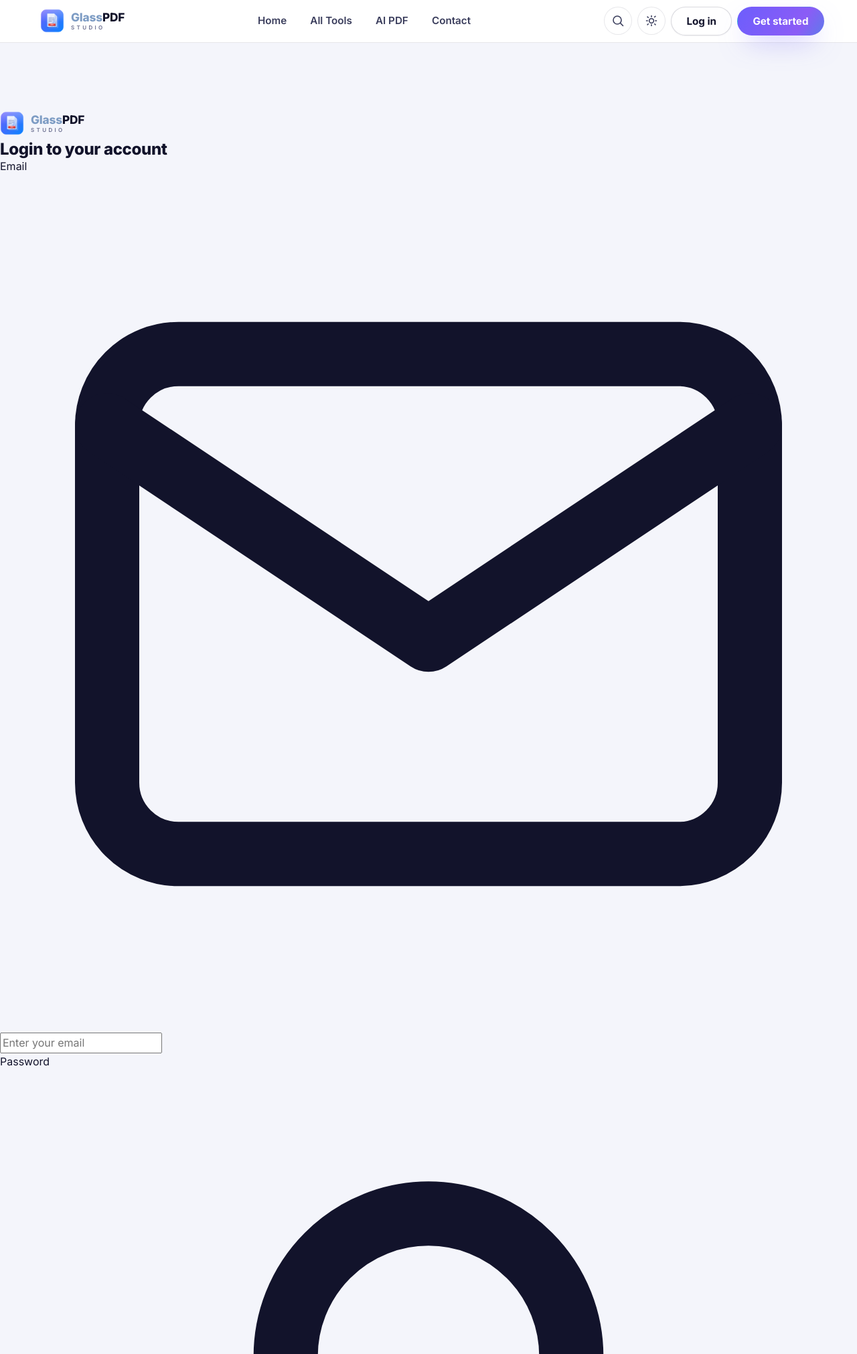
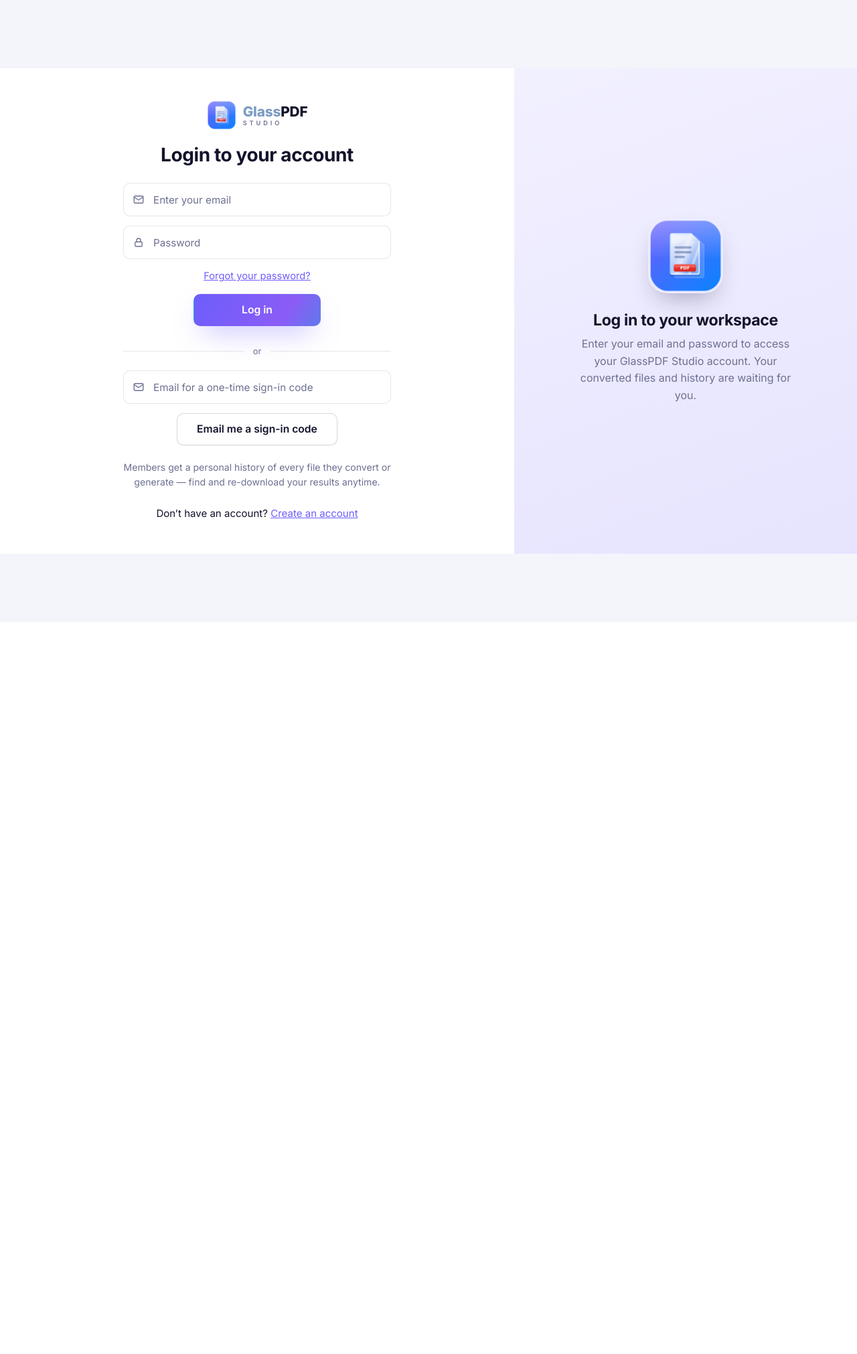
Before and after one commit to ToheedJutt/glasspdfstudio, a Flask app: page /auth/login in a window 1280 px wide. Shown: the top 2022 px of the page at 67% size. After the commit the page ends 827 px from the top, so only its background shows below. Run offline with Flask 3, Linux system fonts and the light colour scheme; some libraries are stand-ins or nearby versions.

Commit message:
Auth redesign styles: split layout, icon fields

```diff
--- a/GlassPDFStudio/static/css/redesign.css
+++ b/GlassPDFStudio/static/css/redesign.css
@@ -534,6 +534,278 @@ body {
   display: none;
 }
 
+/* ============================================================
+   Auth pages (.page-auth) — iLovePDF pattern: chromeless
+   two-panel split, icon fields with placeholders, centred
+   compact primary button, quiet aside panel.
+   ============================================================ */
+.page-auth .navbar,
+.page-auth .footer {
+  display: none;
+}
+
+.page-auth main {
+  padding: 0;
+}
+
+.page-auth .flash-messages {
+  max-width: 480px;
+  margin: 20px auto 0;
+  padding: 0 20px;
+}
+
+.auth-sr {
+  position: absolute;
+  width: 1px;
+  height: 1px;
+  overflow: hidden;
+  clip: rect(0 0 0 0);
+  white-space: nowrap;
+}
+
+.auth-split {
+  display: grid;
+  grid-template-columns: 3fr 2fr;
+  min-height: 100vh;
+}
+
+.auth-main {
+  display: flex;
+  align-items: center;
+  justify-content: center;
+  padding: 48px 24px;
+  background: var(--surface);
+}
+
+.auth-inner {
+  width: 100%;
+  max-width: 400px;
+}
+
+.auth-brand {
+  display: flex;
+  justify-content: center;
+}
+
+.auth-brand .brand__logo {
+  width: 44px;
+  height: 44px;
+  border-radius: 11px;
+}
+
+.auth-brand .brand__name {
+  font-size: 1.3rem;
+}
+
+.auth-brand .brand__studio {
+  font-size: 0.58rem;
+}
+
+.auth-title {
+  font-size: 1.75rem;
+  font-weight: 700;
+  text-align: center;
+  margin: 22px 0 26px;
+}
+
+.auth-lead {
+  text-align: center;
+  color: var(--muted);
+  font-size: 0.95rem;
+  line-height: 1.55;
+  margin: -10px 0 22px;
+}
+
+.auth-form {
+  display: flex;
+  flex-direction: column;
+  gap: 14px;
+}
+
+.auth-field {
+  position: relative;
+}
+
+.auth-field__icon {
+  position: absolute;
+  left: 14px;
+  top: 50%;
+  transform: translateY(-50%);
+  display: inline-flex;
+  color: var(--muted);
+  pointer-events: none;
+}
+
+.auth-field__icon svg {
+  width: 18px;
+  height: 18px;
+}
+
+.auth-field input {
+  width: 100%;
+  height: 50px;
+  padding: 0 14px 0 44px;
+  border: 1px solid var(--border);
+  border-radius: 10px;
+  background: var(--surface);
+  color: var(--text);
+  font: inherit;
+  font-size: 0.95rem;
+  transition: border-color 180ms ease, box-shadow 180ms ease;
+}
+
+.auth-field input::placeholder {
+  color: var(--muted);
+}
+
+.auth-field input:focus {
+  border-color: var(--brand-500);
+  box-shadow: 0 0 0 4px rgba(109, 94, 252, 0.16);
+  outline: none;
+}
+
+.auth-forgot {
+  text-align: center;
+  font-size: 0.92rem;
+  margin: 0;
+}
+
+.auth-forgot a,
+.auth-switch a,
+.auth-terms a {
+  color: var(--brand-500);
+  text-decoration: underline;
+}
+
+.auth-btn {
+  align-self: center;
+  min-width: 190px;
+  height: 48px;
+  padding: 0 28px;
+  border-radius: 10px;
+  font-size: 0.98rem;
+  font-weight: 600;
+  display: inline-flex;
+  align-items: center;
+  justify-content: center;
+}
+
+.auth-btn--wide {
+  min-width: 240px;
+}
+
+.auth-actions {
+  display: flex;
+  gap: 12px;
+  justify-content: center;
+  flex-wrap: wrap;
+}
+
+.auth-actions .auth-btn {
+  min-width: 150px;
+}
+
+.auth-divider {
+  display: flex;
+  align-items: center;
+  gap: 14px;
+  color: var(--muted);
+  font-size: 0.8rem;
+  margin: 28px 0 18px;
+}
+
+.auth-divider::before,
+.auth-divider::after {
+  content: "";
+  flex: 1;
+  height: 1px;
+  background: var(--border);
+}
+
+.auth-note {
+  text-align: center;
+  color: var(--muted);
+  font-size: 0.88rem;
+  line-height: 1.55;
+  margin: 22px 0 0;
+}
+
+.auth-switch {
+  text-align: center;
+  font-size: 0.94rem;
+  margin: 24px 0 0;
+}
+
+.auth-terms {
+  text-align: center;
+  color: var(--muted);
+  font-size: 0.8rem;
+  line-height: 1.55;
+  margin: 20px 0 0;
+}
+
+.auth-aside {
+  display: flex;
+  flex-direction: column;
+  align-items: center;
+  justify-content: center;
+  text-align: center;
+  padding: 48px 44px;
+  background: linear-gradient(160deg,
+    color-mix(in srgb, var(--brand-500) 9%, var(--surface)),
+    color-mix(in srgb, var(--brand-500) 17%, var(--surface)));
+}
+
+.auth-aside__icon {
+  width: 112px;
+  height: 112px;
+  border-radius: 28px;
+  margin-bottom: 28px;
+  box-shadow: 0 18px 36px -14px rgba(19, 22, 54, 0.35);
+}
+
+.auth-aside h2 {
+  font-size: 1.45rem;
+  font-weight: 700;
+  margin-bottom: 10px;
+  max-width: 340px;
+}
+
+.auth-aside p {
+  color: var(--muted);
+  line-height: 1.6;
+  max-width: 340px;
+  margin: 0;
+}
+
+.auth-benefits {
+  list-style: none;
+  margin: 26px 0 0;
+  padding: 0;
+  text-align: left;
+  max-width: 340px;
+  display: flex;
+  flex-direction: column;
+  gap: 12px;
+  color: var(--muted);
+  font-size: 0.92rem;
+  line-height: 1.5;
+}
+
+.auth-benefits strong {
+  color: var(--text);
+}
+
+@media (max-width: 900px) {
+  .auth-split {
+    grid-template-columns: 1fr;
+  }
+
+  .auth-aside {
+    display: none;
+  }
+}
+
 /* ---------- Reduced motion ---------- */
 @media (prefers-reduced-motion: reduce) {
   .tool-card,
```
